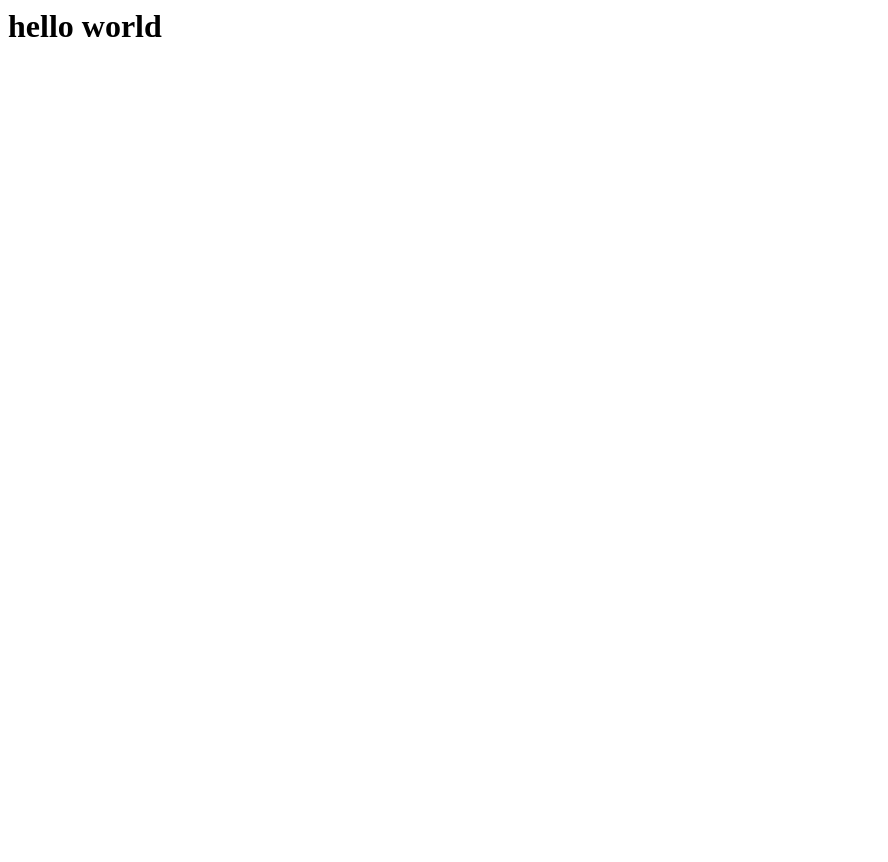
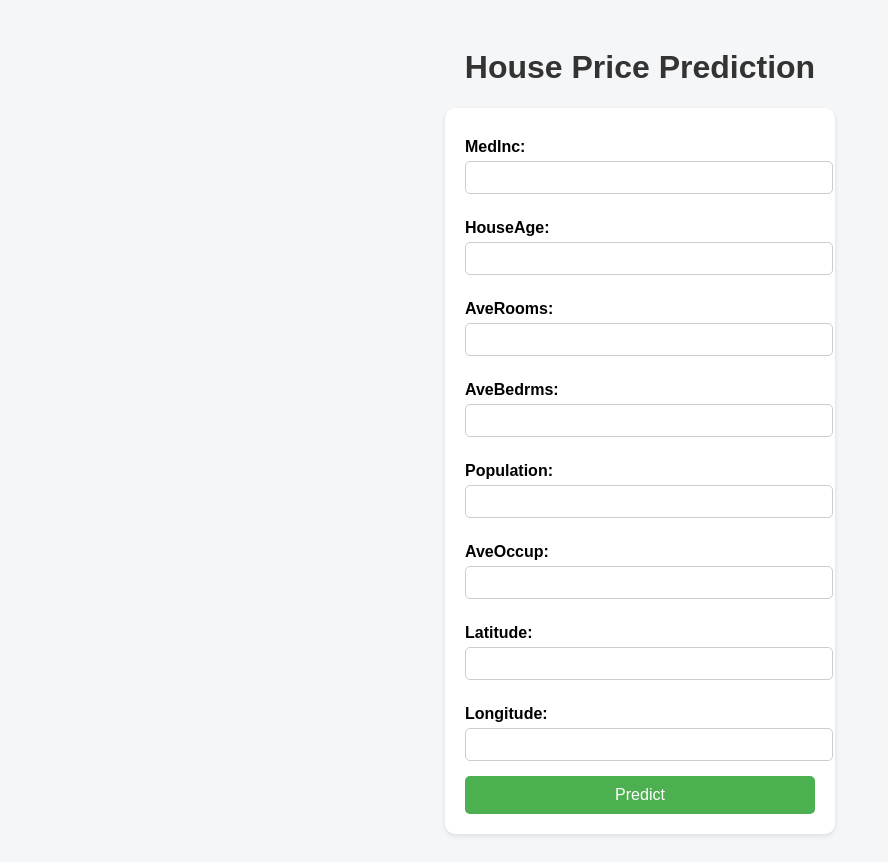
Before and after one commit to ChetanJaiswal7772/House_price_prediction_model, a Flask app: page / in a window 1280 px wide. Before the commit the part shown is almost empty. Shown: the whole page, without its empty margins (0-888 px from the left). Before the commit the page ends 37 px from the top, so only its background shows below. Run offline with Flask 3, Linux system fonts and the light colour scheme; parts of the project's set-up code (start-up, migrations or seed data) failed here and were passed over.

Commit message:
web app is completed

```diff
--- a/app.py
+++ b/app.py
@@ -1,7 +1,6 @@
 import pickle
 from flask import Flask, request, jsonify, render_template
 import numpy as np
-import pandas as pd
 
 app = Flask(__name__)
 
@@ -9,9 +8,21 @@ app = Flask(__name__)
 reg_model = pickle.load(open("lin_reg_model.pkl", "rb"))
 scaler = pickle.load(open("scaler.pkl", "rb"))
 
+# Column names with empty values (you can prefill if you want defaults)
+columns = {
+    "MedInc": "",
+    "HouseAge": "",
+    "AveRooms": "",
+    "AveBedrms": "",
+    "Population": "",
+    "AveOccup": "",
+    "Latitude": "",
+    "Longitude": ""
+}
+
 @app.route('/')
 def home():
-    return render_template("home.html")
+    return render_template("home.html", columns=columns)
 
 @app.route('/predict.api', methods=['POST'])
 def predict_api():
@@ -31,6 +42,27 @@ def predict_api():
     except Exception as e:
         return {"error": str(e)}, 500
 
+@app.route('/predict', methods=['POST'])
+def predict():
+    feature_order = list(columns.keys())
+    try:
+        data = [float(request.form[col]) for col in feature_order]
+
+        final_input = scaler.transform(np.array(data).reshape(1, -1))
+        output = reg_model.predict(final_input)[0]
+
+        updated_cols = dict(zip(feature_order, request.form.values()))
+        return render_template(
+            "home.html",
+            columns=updated_cols,
+            prediction_text=f"The house price prediction is {output:.2f}"
+        )
+    except Exception as e:
+        return render_template(
+            "home.html",
+            columns=columns,
+            prediction_text=f"Error: {e}"
+        )
+
 if __name__ == "__main__":
     app.run(debug=True)
-#F:\House_price\Boston\demo\House_price_prediction_model\app.py
--- a/templates/home.html
+++ b/templates/home.html
@@ -1,3 +1,75 @@
-<h1>
-hello world
-</h1>
+<!DOCTYPE html>
+<html lang="en">
+<head>
+    <meta charset="UTF-8">
+    <title>House Price Prediction</title>
+    <style>
+        body {
+            font-family: Arial, sans-serif;
+            background: #f4f6f8;
+            display: flex;
+            flex-direction: column;
+            align-items: center;
+            padding: 20px;
+        }
+        h1 {
+            color: #333;
+        }
+        form {
+            background: #fff;
+            padding: 20px;
+            border-radius: 10px;
+            box-shadow: 0 2px 5px rgba(0,0,0,0.1);
+            width: 350px;
+        }
+        label {
+            font-weight: bold;
+            margin-top: 10px;
+            display: block;
+        }
+        input[type="number"] {
+            width: 100%;
+            padding: 8px;
+            margin: 5px 0 15px;
+            border: 1px solid #ccc;
+            border-radius: 5px;
+        }
+        input[type="submit"] {
+            background: #4CAF50;
+            color: white;
+            padding: 10px;
+            border: none;
+            border-radius: 5px;
+            cursor: pointer;
+            width: 100%;
+            font-size: 16px;
+        }
+        input[type="submit"]:hover {
+            background: #45a049;
+        }
+        .result {
+            margin-top: 20px;
+            font-size: 18px;
+            color: #222;
+            background: #e0ffe0;
+            padding: 10px;
+            border-radius: 5px;
+            display: inline-block;
+        }
+    </style>
+</head>
+<body>
+    <h1>House Price Prediction</h1>
+    <form action="/predict" method="post">
+        {% for col, val in columns.items() %}
+            <label>{{ col }}:</label>
+            <input type="number" step="any" name="{{ col }}" value="{{ val }}" required>
+        {% endfor %}
+        <input type="submit" value="Predict">
+    </form>
+
+    {% if prediction_text %}
+        <div class="result">{{ prediction_text }}</div>
+    {% endif %}
+</body>
+</html>
```
